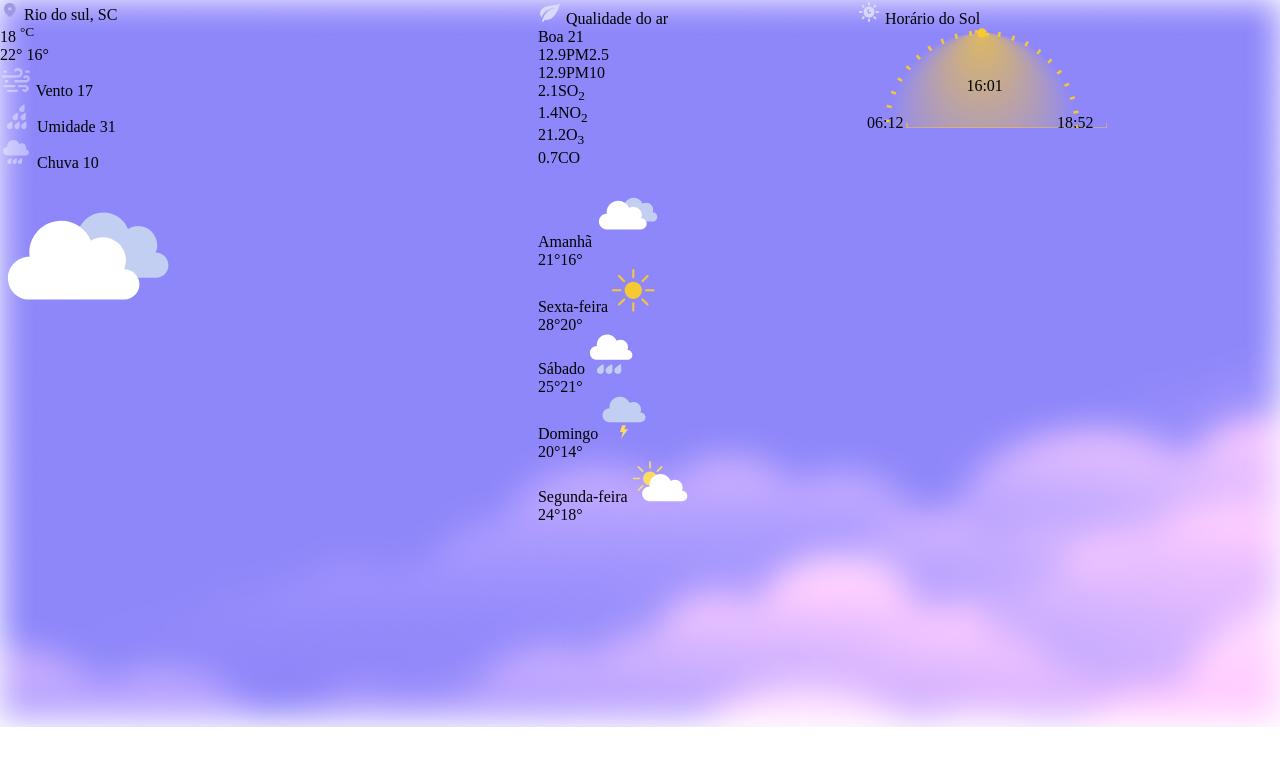
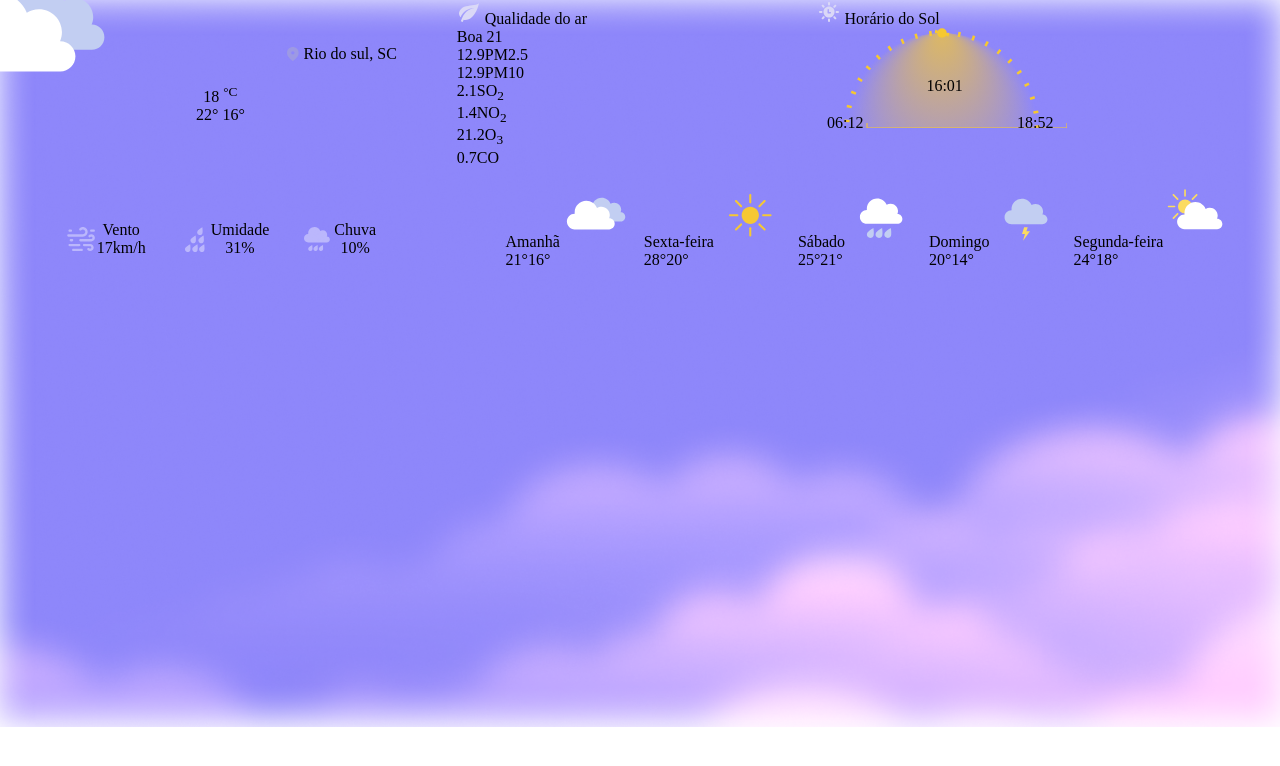
Before and after one commit to ElanDeyan/boraCodar, a plain HTML site: page clima-app/index.html in a window 1280 px wide. Drawn offline with Linux system fonts and the light colour scheme.

Commit message:
working at layout and "temperature now" widget

```diff
--- a/clima-app/index.html
+++ b/clima-app/index.html
@@ -67,8 +67,10 @@
                                     />
                                 </g>
                             </svg>
+                            <div class="widget-data">
                                 <span class="statistic-type">Vento</span>
                                 <span class="value">17</span>
+                            </div>
                         </div>
 
                         <div class="widget" data-widget-type="humidity">
@@ -107,8 +109,10 @@
                                     />
                                 </g>
                             </svg>
+                            <div class="widget-data">
                                 <span class="statistic-type">Umidade</span>
                                 <span class="value">31</span>
+                            </div>
                         </div>
 
                         <div class="widget" data-widget-type="rain">
@@ -140,11 +144,14 @@
                                 </g>
                             </svg>
 
+                            <div class="widget-data">
                                 <span class="statistic-type">Chuva</span>
                                 <span class="value">10</span>
                             </div>
                         </div>
+                    </div>
                     <img
+                        class="weather-now"
                         src="./assets/weather.svg"
                         alt="Cloudy"
                         loading="lazy"
@@ -318,51 +325,18 @@
                     </div>
                     <div class="wheather" data-day="friday">
                         <span class="day">Sexta-feira</span>
-                        <svg
-                            class="weather-icon"
-                            width="43"
-                            height="43"
-                            viewBox="0 0 43 43"
-                            fill="none"
-                            xmlns="http://www.w3.org/2000/svg"
-                        >
-                            <path
-                                d="M29.8801 21.2744C29.8801 26.0268 26.0275 29.8795 21.277 29.8795C16.5237 29.8795 12.6711 26.0268 12.6711 21.2744C12.6711 16.521 16.5237 12.6684 21.277 12.6684C26.0275 12.6684 29.8801 16.521 29.8801 21.2744Z"
-                                fill="#F6C833"
-                            />
-                            <path
-                                d="M21.2768 9.40031C20.7072 9.40031 20.2442 8.94013 20.2442 8.37051V1.03008C20.2442 0.460467 20.7072 0.000281334 21.2768 0.000281334C21.8464 0.000281334 22.3066 0.460467 22.3066 1.03008V8.37051C22.3066 8.94013 21.8464 9.40031 21.2768 9.40031Z"
-                                fill="#F6C833"
-                            />
-                            <path
-                                d="M21.2768 42.5499C20.7072 42.5499 20.2442 42.0881 20.2442 41.5185V34.1797C20.2442 33.6101 20.7072 33.1482 21.2768 33.1482C21.8464 33.1482 22.3066 33.6101 22.3066 34.1797V41.5185C22.3066 42.0881 21.8464 42.5499 21.2768 42.5499Z"
-                                fill="#F6C833"
-                            />
-                            <path
-                                d="M29.6724 12.8792C29.2683 12.4751 29.2683 11.8213 29.6724 11.4201L34.8606 6.22902C35.2647 5.82776 35.9185 5.82776 36.3197 6.22902C36.7238 6.63308 36.7238 7.28687 36.3197 7.68813L31.1315 12.8792C30.7274 13.2804 30.0764 13.2804 29.6724 12.8792Z"
-                                fill="#F6C833"
-                            />
-                            <path
-                                d="M6.2318 36.3187C5.82886 35.9158 5.82886 35.2626 6.2318 34.8599L11.4209 29.6705C11.8236 29.2679 12.4768 29.2679 12.8798 29.6705C13.2824 30.0735 13.2824 30.7264 12.8798 31.1294L7.69036 36.3187C7.28742 36.7217 6.63446 36.7217 6.2318 36.3187Z"
-                                fill="#F6C833"
-                            />
-                            <path
-                                d="M33.149 21.2748C33.149 20.7052 33.612 20.2422 34.1816 20.2422H41.5193C42.0889 20.2422 42.5519 20.7052 42.5519 21.2748C42.5519 21.8444 42.0889 22.3074 41.5193 22.3074H34.1816C33.612 22.3074 33.149 21.8444 33.149 21.2748Z"
-                                fill="#F6C833"
-                            />
-                            <path
-                                d="M-3.05176e-05 21.2748C-3.05176e-05 20.7052 0.461855 20.2422 1.03147 20.2422H8.3705C8.94012 20.2422 9.4017 20.7052 9.4017 21.2748C9.4017 21.8444 8.94012 22.3074 8.3705 22.3074H1.03147C0.461855 22.3074 -3.05176e-05 21.8444 -3.05176e-05 21.2748Z"
-                                fill="#F6C833"
-                            />
-                            <path
-                                d="M29.6724 29.6705C30.0764 29.2679 30.7274 29.2679 31.1315 29.6705L36.3197 34.8599C36.7238 35.2626 36.7238 35.9158 36.3197 36.3187C35.9185 36.7217 35.2647 36.7217 34.8606 36.3187L29.6724 31.1294C29.2683 30.7264 29.2683 30.0735 29.6724 29.6705Z"
-                                fill="#F6C833"
-                            />
-                            <path
-                                d="M6.2318 6.22902C6.63446 5.82776 7.28742 5.82776 7.69036 6.22902L12.8798 11.4201C13.2824 11.8213 13.2824 12.4751 12.8798 12.8792C12.4768 13.2804 11.8236 13.2804 11.4209 12.8792L6.2318 7.68813C5.82886 7.28687 5.82886 6.63308 6.2318 6.22902Z"
-                                fill="#F6C833"
-                            />
+                        <svg class="weather-icon" width="64" height="64" viewBox="0 0 64 64" fill="none" xmlns="http://www.w3.org/2000/svg">
+                            <path d="M40.8801 32.2744C40.8801 37.0268 37.0275 40.8795 32.277 40.8795C27.5237 40.8795 23.6711 37.0268 23.6711 32.2744C23.6711 27.521 27.5237 23.6684 32.277 23.6684C37.0275 23.6684 40.8801 27.521 40.8801 32.2744Z" fill="#F6C833"/>
+                            <path d="M32.2768 20.4003C31.7072 20.4003 31.2442 19.9401 31.2442 19.3705V12.0301C31.2442 11.4605 31.7072 11.0003 32.2768 11.0003C32.8464 11.0003 33.3066 11.4605 33.3066 12.0301V19.3705C33.3066 19.9401 32.8464 20.4003 32.2768 20.4003Z" fill="#F6C833"/>
+                            <path d="M32.2768 53.5499C31.7072 53.5499 31.2442 53.0881 31.2442 52.5185V45.1797C31.2442 44.6101 31.7072 44.1482 32.2768 44.1482C32.8464 44.1482 33.3066 44.6101 33.3066 45.1797V52.5185C33.3066 53.0881 32.8464 53.5499 32.2768 53.5499Z" fill="#F6C833"/>
+                            <path d="M40.6724 23.8792C40.2683 23.4751 40.2683 22.8213 40.6724 22.4201L45.8606 17.229C46.2647 16.8278 46.9185 16.8278 47.3197 17.229C47.7238 17.6331 47.7238 18.2869 47.3197 18.6881L42.1315 23.8792C41.7274 24.2804 41.0764 24.2804 40.6724 23.8792Z" fill="#F6C833"/>
+                            <path d="M17.2318 47.3187C16.8289 46.9158 16.8289 46.2626 17.2318 45.8599L22.4209 40.6705C22.8236 40.2679 23.4768 40.2679 23.8798 40.6705C24.2824 41.0735 24.2824 41.7264 23.8798 42.1294L18.6904 47.3187C18.2874 47.7217 17.6345 47.7217 17.2318 47.3187Z" fill="#F6C833"/>
+                            <path d="M44.149 32.2748C44.149 31.7052 44.612 31.2422 45.1816 31.2422H52.5193C53.0889 31.2422 53.5519 31.7052 53.5519 32.2748C53.5519 32.8444 53.0889 33.3074 52.5193 33.3074H45.1816C44.612 33.3074 44.149 32.8444 44.149 32.2748Z" fill="#F6C833"/>
+                            <path d="M11 32.2748C11 31.7052 11.4619 31.2422 12.0315 31.2422H19.3705C19.9401 31.2422 20.4017 31.7052 20.4017 32.2748C20.4017 32.8444 19.9401 33.3074 19.3705 33.3074H12.0315C11.4619 33.3074 11 32.8444 11 32.2748Z" fill="#F6C833"/>
+                            <path d="M40.6724 40.6705C41.0764 40.2679 41.7274 40.2679 42.1315 40.6705L47.3197 45.8599C47.7238 46.2626 47.7238 46.9158 47.3197 47.3187C46.9185 47.7217 46.2647 47.7217 45.8606 47.3187L40.6724 42.1294C40.2683 41.7264 40.2683 41.0735 40.6724 40.6705Z" fill="#F6C833"/>
+                            <path d="M17.2318 17.229C17.6345 16.8278 18.2874 16.8278 18.6904 17.229L23.8798 22.4201C24.2824 22.8213 24.2824 23.4751 23.8798 23.8792C23.4768 24.2804 22.8236 24.2804 22.4209 23.8792L17.2318 18.6881C16.8289 18.2869 16.8289 17.6331 17.2318 17.229Z" fill="#F6C833"/>
                             </svg>
+
                         <div class="min-max">
                             <span class="max">28&deg;</span
                             ><span class="min">20&deg;</span>
@@ -370,30 +344,11 @@
                     </div>
                     <div class="wheather" data-day="saturday">
                         <span class="day">Sábado</span>
-                        <svg
-                            class="weather-icon"
-                            width="44"
-                            height="40"
-                            viewBox="0 0 44 40"
-                            fill="none"
-                            xmlns="http://www.w3.org/2000/svg"
-                        >
-                            <path
-                                d="M38.4726 16.0461C38.4514 16.0461 38.432 16.0519 38.411 16.0521C38.8005 15.1512 39.0187 14.1588 39.0187 13.1149C39.0187 9.0215 35.7001 5.70293 31.6067 5.70293C30.1599 5.70293 28.8145 6.12398 27.6736 6.84078C26.1304 3.09007 22.4438 0.447144 18.1365 0.447144C12.4407 0.447144 7.82365 5.06418 7.82365 10.76C7.82365 11.1903 7.85851 11.6121 7.90978 12.0286C7.88074 12.0284 7.8527 12.0243 7.82365 12.0243C4.005 12.0243 0.909088 15.1201 0.909088 18.939C0.909088 22.7577 4.005 25.8535 7.82365 25.8535H38.4726C41.181 25.8535 43.3763 23.6581 43.3763 20.9498C43.3763 18.2414 41.181 16.0461 38.4726 16.0461Z"
-                                fill="white"
-                            />
-                            <path
-                                d="M14.4984 37.935C13.6654 39.6679 11.5852 40.3976 9.85231 39.5646C8.11941 38.7317 7.38973 36.6515 8.22272 34.9186C9.05596 33.1856 14.4426 30.0149 14.4426 30.0149C14.4426 30.0149 15.3314 36.2021 14.4984 37.935Z"
-                                fill="#C2CEF2"
-                            />
-                            <path
-                                d="M23.1554 37.935C22.3227 39.6679 20.2425 40.3976 18.5096 39.5646C16.7764 38.7317 16.047 36.6515 16.88 34.9186C17.7132 33.1856 23.0998 30.0149 23.0998 30.0149C23.0998 30.0149 23.9886 36.2021 23.1554 37.935Z"
-                                fill="#C2CEF2"
-                            />
-                            <path
-                                d="M31.9348 37.935C31.1018 39.6679 29.0216 40.3976 27.2887 39.5646C25.5558 38.7317 24.8264 36.6515 25.6591 34.9186C26.4924 33.1856 31.879 30.0149 31.879 30.0149C31.879 30.0149 32.7678 36.2021 31.9348 37.935Z"
-                                fill="#C2CEF2"
-                            />
+                        <svg class="weather-icon" width="64" height="64" viewBox="0 0 64 64" fill="none" xmlns="http://www.w3.org/2000/svg">
+                            <path d="M48.4726 31.0461C48.4514 31.0461 48.432 31.0519 48.411 31.0521C48.8005 30.1512 49.0187 29.1588 49.0187 28.1149C49.0187 24.0215 45.7001 20.7029 41.6067 20.7029C40.1599 20.7029 38.8145 21.124 37.6736 21.8408C36.1304 18.0901 32.4438 15.4471 28.1365 15.4471C22.4407 15.4471 17.8237 20.0642 17.8237 25.76C17.8237 26.1903 17.8585 26.6121 17.9098 27.0286C17.8807 27.0284 17.8527 27.0243 17.8237 27.0243C14.005 27.0243 10.9091 30.1201 10.9091 33.939C10.9091 37.7577 14.005 40.8535 17.8237 40.8535H48.4726C51.181 40.8535 53.3763 38.6581 53.3763 35.9498C53.3763 33.2414 51.181 31.0461 48.4726 31.0461Z" fill="white"/>
+                            <path d="M24.4984 52.935C23.6654 54.6679 21.5852 55.3976 19.8523 54.5646C18.1194 53.7317 17.3897 51.6515 18.2227 49.9186C19.056 48.1856 24.4426 45.0149 24.4426 45.0149C24.4426 45.0149 25.3314 51.2021 24.4984 52.935Z" fill="#C2CEF2"/>
+                            <path d="M33.1554 52.935C32.3227 54.6679 30.2425 55.3976 28.5096 54.5646C26.7764 53.7317 26.047 51.6515 26.88 49.9186C27.7132 48.1856 33.0998 45.0149 33.0998 45.0149C33.0998 45.0149 33.9886 51.2021 33.1554 52.935Z" fill="#C2CEF2"/>
+                            <path d="M41.9348 52.935C41.1018 54.6679 39.0216 55.3976 37.2887 54.5646C35.5558 53.7317 34.8264 51.6515 35.6591 49.9186C36.4924 48.1856 41.879 45.0149 41.879 45.0149C41.879 45.0149 42.7678 51.2021 41.9348 52.935Z" fill="#C2CEF2"/>
                             </svg>
 
                         <div class="min-max">
@@ -403,23 +358,11 @@
                     </div>
                     <div class="wheather" data-day="sunday">
                         <span class="day">Domingo</span>
-                        <svg
-                            class="weather-icon"
-                            width="44"
-                            height="43"
-                            viewBox="0 0 44 43"
-                            fill="none"
-                            xmlns="http://www.w3.org/2000/svg"
-                        >
-                            <path
-                                d="M38.5011 16.3833C38.4797 16.3833 38.4603 16.3892 38.4389 16.3895C38.8323 15.4794 39.0527 14.4771 39.0527 13.4227C39.0527 9.28793 35.7007 5.93589 31.5659 5.93589C30.1046 5.93589 28.7456 6.36118 27.5932 7.08522C26.0344 3.29667 22.3106 0.627089 17.9598 0.627089C12.2068 0.627089 7.54325 5.2907 7.54325 11.0439C7.54325 11.4786 7.5782 11.9047 7.62998 12.3254C7.60065 12.3251 7.57233 12.3211 7.54325 12.3211C3.68582 12.3211 0.558807 15.4481 0.558807 19.3055C0.558807 23.1627 3.68582 26.2897 7.54325 26.2897H38.5011C41.2368 26.2897 43.4545 24.0722 43.4545 21.3365C43.4545 18.6008 41.2368 16.3833 38.5011 16.3833Z"
-                                fill="#C2CEF2"
-                            />
-                            <path
-                                d="M20.1378 29.3636L18 36.041H20.9475L19.0365 42.8182L26 33.2505H22.4049L23.7652 29.3636H20.1378Z"
-                                fill="#FBDB60"
-                            />
+                        <svg class="weather-icon" width="64" height="64" viewBox="0 0 64 64" fill="none" xmlns="http://www.w3.org/2000/svg">
+                            <path d="M48.5011 31.3833C48.4797 31.3833 48.4603 31.3892 48.4389 31.3895C48.8323 30.4794 49.0527 29.4771 49.0527 28.4227C49.0527 24.2879 45.7007 20.9359 41.5659 20.9359C40.1046 20.9359 38.7456 21.3612 37.5932 22.0852C36.0344 18.2967 32.3106 15.6271 27.9598 15.6271C22.2068 15.6271 17.5432 20.2907 17.5432 26.0439C17.5432 26.4786 17.5782 26.9047 17.63 27.3254C17.6006 27.3251 17.5723 27.3211 17.5432 27.3211C13.6858 27.3211 10.5588 30.4481 10.5588 34.3055C10.5588 38.1627 13.6858 41.2897 17.5432 41.2897H48.5011C51.2368 41.2897 53.4545 39.0722 53.4545 36.3365C53.4545 33.6008 51.2368 31.3833 48.5011 31.3833Z" fill="#C2CEF2"/>
+                            <path d="M30.1378 44.3636L28 51.041H30.9475L29.0365 57.8182L36 48.2505H32.4049L33.7652 44.3636H30.1378Z" fill="#FBDB60"/>
                             </svg>
+
                         <div class="min-max">
                             <span class="max">20&deg;</span
                             ><span class="min">14&deg;</span>
@@ -427,55 +370,19 @@
                     </div>
                     <div class="wheather" data-day="monday">
                         <span class="day">Segunda-feira</span>
-                        <svg
-                            class="weather-icon"
-                            width="56"
-                            height="41"
-                            viewBox="0 0 56 41"
-                            fill="none"
-                            xmlns="http://www.w3.org/2000/svg"
-                        >
-                            <path
-                                d="M25.0432 17.4943C25.0432 21.361 21.9082 24.4958 18.041 24.4958C14.1737 24.4958 11.0387 21.361 11.0387 17.4943C11.0387 13.6276 14.1737 10.4928 18.041 10.4928C21.9082 10.4928 25.0432 13.6276 25.0432 17.4943Z"
-                                fill="#FBDB60"
-                            />
-                            <path
-                                d="M18.0409 7.83154C17.5773 7.83154 17.2014 7.45485 17.2014 6.99204V1.02115C17.2014 0.555638 17.5773 0.181612 18.0409 0.181612C18.5046 0.181612 18.8802 0.555638 18.8802 1.02115V6.99204C18.8802 7.45485 18.5046 7.83154 18.0409 7.83154Z"
-                                fill="#FBDB60"
-                            />
-                            <path
-                                d="M18.0409 34.8073C17.5773 34.8073 17.2014 34.4316 17.2014 33.968V27.9963C17.2014 27.5308 17.5773 27.1568 18.0409 27.1568C18.5046 27.1568 18.8802 27.5308 18.8802 27.9963V33.968C18.8802 34.4316 18.5046 34.8073 18.0409 34.8073Z"
-                                fill="#FBDB60"
-                            />
-                            <path
-                                d="M24.8734 10.6624C24.5457 10.3341 24.5457 9.80132 24.8734 9.47304L29.0964 5.2512C29.4241 4.92292 29.9555 4.92292 30.2833 5.2512C30.6113 5.57947 30.6113 6.10955 30.2833 6.43783L26.0606 10.6624C25.7329 10.988 25.2012 10.988 24.8734 10.6624Z"
-                                fill="#FBDB60"
-                            />
-                            <path
-                                d="M5.79836 29.7374C5.47062 29.4091 5.47062 28.8763 5.79836 28.5508L10.0213 24.3262C10.349 23.9979 10.8805 23.9979 11.2085 24.3262C11.5362 24.6545 11.5362 25.1873 11.2085 25.5129L6.98554 29.7374C6.6578 30.063 6.12609 30.063 5.79836 29.7374Z"
-                                fill="#FBDB60"
-                            />
-                            <path
-                                d="M27.7036 17.4943C27.7036 17.0315 28.0792 16.6547 28.5429 16.6547H34.5151C34.9785 16.6547 35.3544 17.0315 35.3544 17.4943C35.3544 17.9571 34.9785 18.3338 34.5151 18.3338H28.5429C28.0792 18.3338 27.7036 17.9571 27.7036 17.4943Z"
-                                fill="#FBDB60"
-                            />
-                            <path
-                                d="M0.727295 17.4943C0.727295 17.0315 1.1032 16.6547 1.56682 16.6547H7.53878C8.00241 16.6547 8.37831 17.0315 8.37831 17.4943C8.37831 17.9571 8.00241 18.3338 7.53878 18.3338H1.56682C1.1032 18.3338 0.727295 17.9571 0.727295 17.4943Z"
-                                fill="#FBDB60"
-                            />
-                            <path
-                                d="M24.8734 24.3262C25.2012 23.9979 25.7329 23.9979 26.0606 24.3262L30.2833 28.5508C30.6113 28.8763 30.6113 29.4091 30.2833 29.7374C29.9555 30.063 29.4241 30.063 29.0964 29.7374L24.8734 25.5129C24.5457 25.1873 24.5457 24.6545 24.8734 24.3262Z"
-                                fill="#FBDB60"
-                            />
-                            <path
-                                d="M5.79836 5.2512C6.12609 4.92292 6.6578 4.92292 6.98554 5.2512L11.2085 9.47304C11.5362 9.80132 11.5362 10.3341 11.2085 10.6624C10.8805 10.988 10.349 10.988 10.0213 10.6624L5.79836 6.43783C5.47062 6.10955 5.47062 5.57947 5.79836 5.2512Z"
-                                fill="#FBDB60"
-                            />
-                            <path
-                                d="M50.1252 29.7346C50.1026 29.7346 50.0819 29.74 50.0592 29.74C50.4742 28.7794 50.7067 27.7219 50.7067 26.6106C50.7067 22.2488 47.1712 18.7158 42.8105 18.7158C41.2692 18.7158 39.8356 19.1625 38.6204 19.9267C36.9763 15.9308 33.0488 13.1136 28.4597 13.1136C22.3919 13.1136 17.4732 18.035 17.4732 24.1028C17.4732 24.5602 17.5103 25.0096 17.5647 25.4536C17.534 25.4536 17.5041 25.4482 17.4732 25.4482C13.4047 25.4482 10.1066 28.7471 10.1066 32.8153C10.1066 36.8835 13.4047 40.1816 17.4732 40.1816H50.1252C53.0105 40.1816 55.3494 37.8428 55.3494 34.9575C55.3494 32.0724 53.0105 29.7346 50.1252 29.7346Z"
-                                fill="white"
-                            />
+                        <svg class="weather-icon" width="64" height="64" viewBox="0 0 64 64" fill="none" xmlns="http://www.w3.org/2000/svg">
+                            <path d="M25.0432 23.4943C25.0432 27.361 21.9082 30.4958 18.041 30.4958C14.1737 30.4958 11.0387 27.361 11.0387 23.4943C11.0387 19.6276 14.1737 16.4928 18.041 16.4928C21.9082 16.4928 25.0432 19.6276 25.0432 23.4943Z" fill="#FBDB60"/>
+                            <path d="M18.0409 13.8315C17.5773 13.8315 17.2014 13.4549 17.2014 12.992V7.02115C17.2014 6.55564 17.5773 6.18161 18.0409 6.18161C18.5046 6.18161 18.8802 6.55564 18.8802 7.02115V12.992C18.8802 13.4549 18.5046 13.8315 18.0409 13.8315Z" fill="#FBDB60"/>
+                            <path d="M18.0409 40.8073C17.5773 40.8073 17.2014 40.4316 17.2014 39.968V33.9963C17.2014 33.5308 17.5773 33.1568 18.0409 33.1568C18.5046 33.1568 18.8802 33.5308 18.8802 33.9963V39.968C18.8802 40.4316 18.5046 40.8073 18.0409 40.8073Z" fill="#FBDB60"/>
+                            <path d="M24.8734 16.6624C24.5457 16.3341 24.5457 15.8013 24.8734 15.473L29.0964 11.2512C29.4241 10.9229 29.9555 10.9229 30.2833 11.2512C30.6113 11.5795 30.6113 12.1096 30.2833 12.4378L26.0606 16.6624C25.7329 16.988 25.2012 16.988 24.8734 16.6624Z" fill="#FBDB60"/>
+                            <path d="M5.79836 35.7374C5.47062 35.4091 5.47062 34.8763 5.79836 34.5508L10.0213 30.3262C10.349 29.9979 10.8805 29.9979 11.2085 30.3262C11.5362 30.6545 11.5362 31.1873 11.2085 31.5129L6.98554 35.7374C6.6578 36.063 6.12609 36.063 5.79836 35.7374Z" fill="#FBDB60"/>
+                            <path d="M27.7036 23.4943C27.7036 23.0315 28.0792 22.6547 28.5429 22.6547H34.5151C34.9785 22.6547 35.3544 23.0315 35.3544 23.4943C35.3544 23.9571 34.9785 24.3338 34.5151 24.3338H28.5429C28.0792 24.3338 27.7036 23.9571 27.7036 23.4943Z" fill="#FBDB60"/>
+                            <path d="M0.727295 23.4943C0.727295 23.0315 1.1032 22.6547 1.56682 22.6547H7.53878C8.00241 22.6547 8.37831 23.0315 8.37831 23.4943C8.37831 23.9571 8.00241 24.3338 7.53878 24.3338H1.56682C1.1032 24.3338 0.727295 23.9571 0.727295 23.4943Z" fill="#FBDB60"/>
+                            <path d="M24.8734 30.3262C25.2012 29.9979 25.7329 29.9979 26.0606 30.3262L30.2833 34.5508C30.6113 34.8763 30.6113 35.4091 30.2833 35.7374C29.9555 36.063 29.4241 36.063 29.0964 35.7374L24.8734 31.5129C24.5457 31.1873 24.5457 30.6545 24.8734 30.3262Z" fill="#FBDB60"/>
+                            <path d="M5.79836 11.2512C6.12609 10.9229 6.6578 10.9229 6.98554 11.2512L11.2085 15.473C11.5362 15.8013 11.5362 16.3341 11.2085 16.6624C10.8805 16.988 10.349 16.988 10.0213 16.6624L5.79836 12.4378C5.47062 12.1096 5.47062 11.5795 5.79836 11.2512Z" fill="#FBDB60"/>
+                            <path d="M50.1252 35.7346C50.1026 35.7346 50.0819 35.74 50.0592 35.74C50.4742 34.7794 50.7067 33.7219 50.7067 32.6106C50.7067 28.2488 47.1712 24.7158 42.8105 24.7158C41.2692 24.7158 39.8356 25.1625 38.6204 25.9267C36.9763 21.9308 33.0488 19.1136 28.4597 19.1136C22.3919 19.1136 17.4732 24.035 17.4732 30.1028C17.4732 30.5602 17.5103 31.0096 17.5647 31.4536C17.534 31.4536 17.5041 31.4482 17.4732 31.4482C13.4047 31.4482 10.1066 34.7471 10.1066 38.8153C10.1066 42.8835 13.4047 46.1816 17.4732 46.1816H50.1252C53.0105 46.1816 55.3494 43.8428 55.3494 40.9575C55.3494 38.0724 53.0105 35.7346 50.1252 35.7346Z" fill="white"/>
                             </svg>
+
                         <div class="min-max">
                             <span class="max">24&deg;</span
                             ><span class="min">18&deg;</span>
--- a/clima-app/style.css
+++ b/clima-app/style.css
@@ -1,3 +1,17 @@
+:root {
+  --corner-radius: 10px;
+
+  --h: 0;
+  --s: 0;
+  --l: 0;
+  --a: 1;
+  --hsl: hsla(var(--h),var(--s),var(--l),var(--a));
+
+  --gap: 1rem;
+
+  --internal-padding: 1rem;
+}
+
 *,
 *::before,
 *::after {
@@ -80,11 +94,93 @@ img {
   grid-template-areas:
     "now now air sun-time"
     "now now week week";
-  gap: 1rem;
+  gap: var(--gap);
+}
+
+.widget {
+  --h: 243;
+  --s: 53%;
+  --l: 61%;
+
+  border-radius: var(--corner-radius);
+  background-color: var(--hsl);
 }
 
 [data-widget-type="temperature-now"] {
   grid-area: now;
+  position: relative;
+  isolation: isolate;
+
+  display: flex;
+  flex-direction: column;
+  align-items: center;
+  justify-content: space-between;
+}
+
+[data-widget-type="temperature-now"] > .weather-now {
+  position: absolute;
+  inset: -56px auto auto -64px;
+}
+
+[data-widget-type="temperature-now"] > .location {
+  --gap: .25rem;
+  --internal-padding: .75rem;
+
+  display: flex;
+  align-items: center;
+  position: absolute;
+  inset: 0 0 auto auto;
+  margin: 2rem 2rem 0 0;
+  padding: var(--internal-padding);
+}
+
+[data-widget-type="temperature-now"] > .temperature {
+  --gap: .25rem;
+
+  display: flex;
+  flex-direction: column;
+  align-items: center;
+  justify-content: center;
+  margin: auto 0;
+}
+
+[data-widget-type="temperature-now"] > .statistics {
+  --gap: .5rem;
+  display: flex;
+  align-items: center;
+  justify-content: center;
+}
+
+[data-widget-type="temperature-now"] .widget {
+  --s: 48%;
+  --l: 58%;
+  --a: 60%;
+  --corner-radius: 6px;
+  --gap: .75rem;
+
+  display: flex;
+  align-items: center;
+  justify-content: center;
+  padding: calc(var(--internal-padding) * 0.75) var(--internal-padding);
+}
+
+[data-widget-type="temperature-now"] .widget .widget-data {
+  display: flex;
+  flex-direction: column;
+  align-items: center;
+  justify-content: center;
+}
+
+[data-widget-type="temperature-now"] [data-widget-type="wind"] .value::after {
+  content: "km/h";
+}
+
+[data-widget-type="temperature-now"] [data-widget-type="humidity"] .value::after {
+  content: "%";
+}
+
+[data-widget-type="temperature-now"] [data-widget-type="rain"] .value::after {
+  content: "%";
 }
 
 [data-widget-type="air-quality"] {
@@ -97,8 +193,16 @@ img {
 
 [data-widget-type="week-weather"] {
   grid-area: week;
+  display: flex;
+  gap: var(--gap);
+  justify-content: center;
+  align-items: center;
 }
 
-.widget {
+.weather {
+  --gap: calc(var(--gap) / 2);
 
+  display: flex;
+  flex-direction: column;
+  align-items: center;
 }
```
Lines whose indentation alone changed are shown as unchanged.
